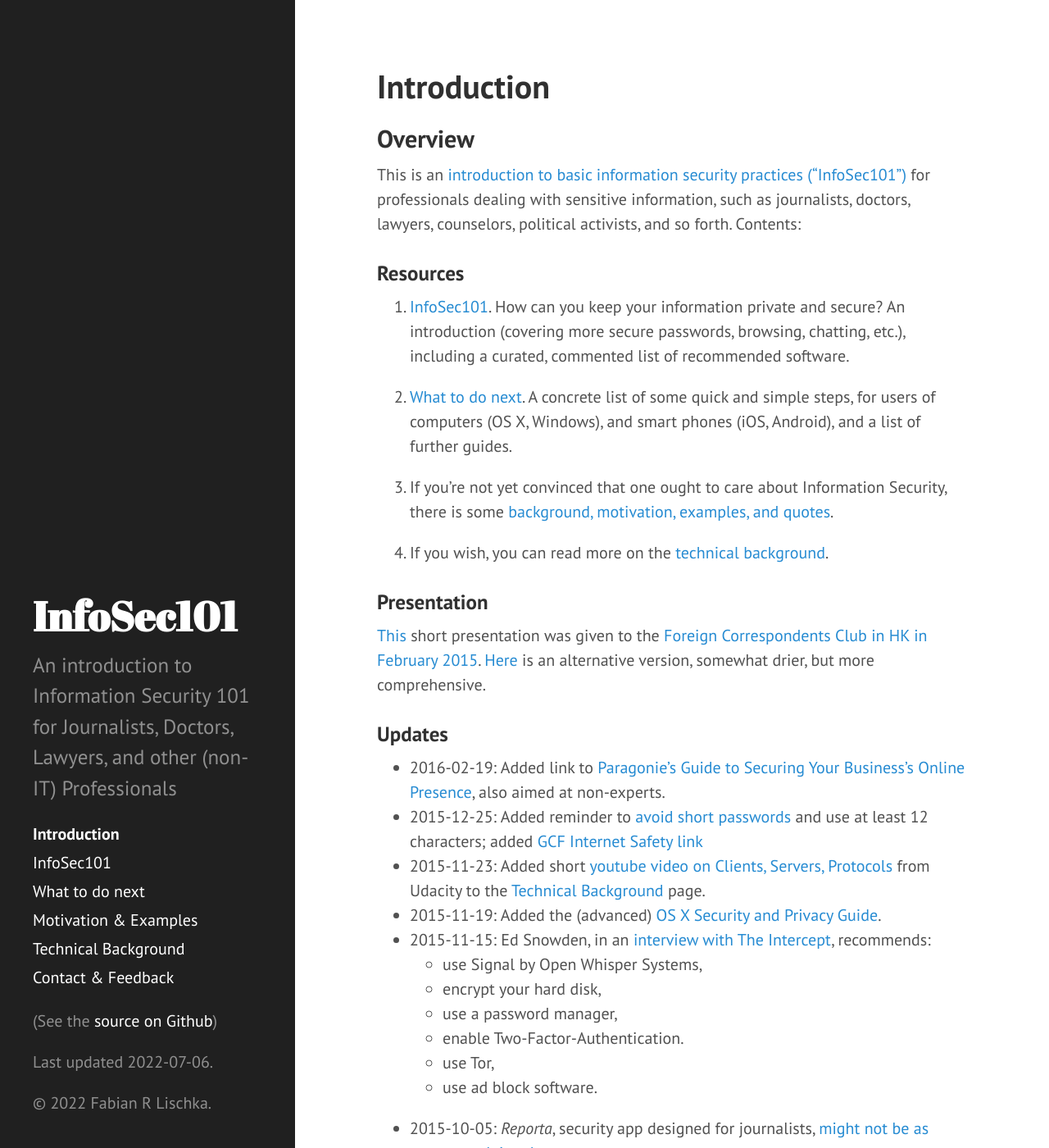
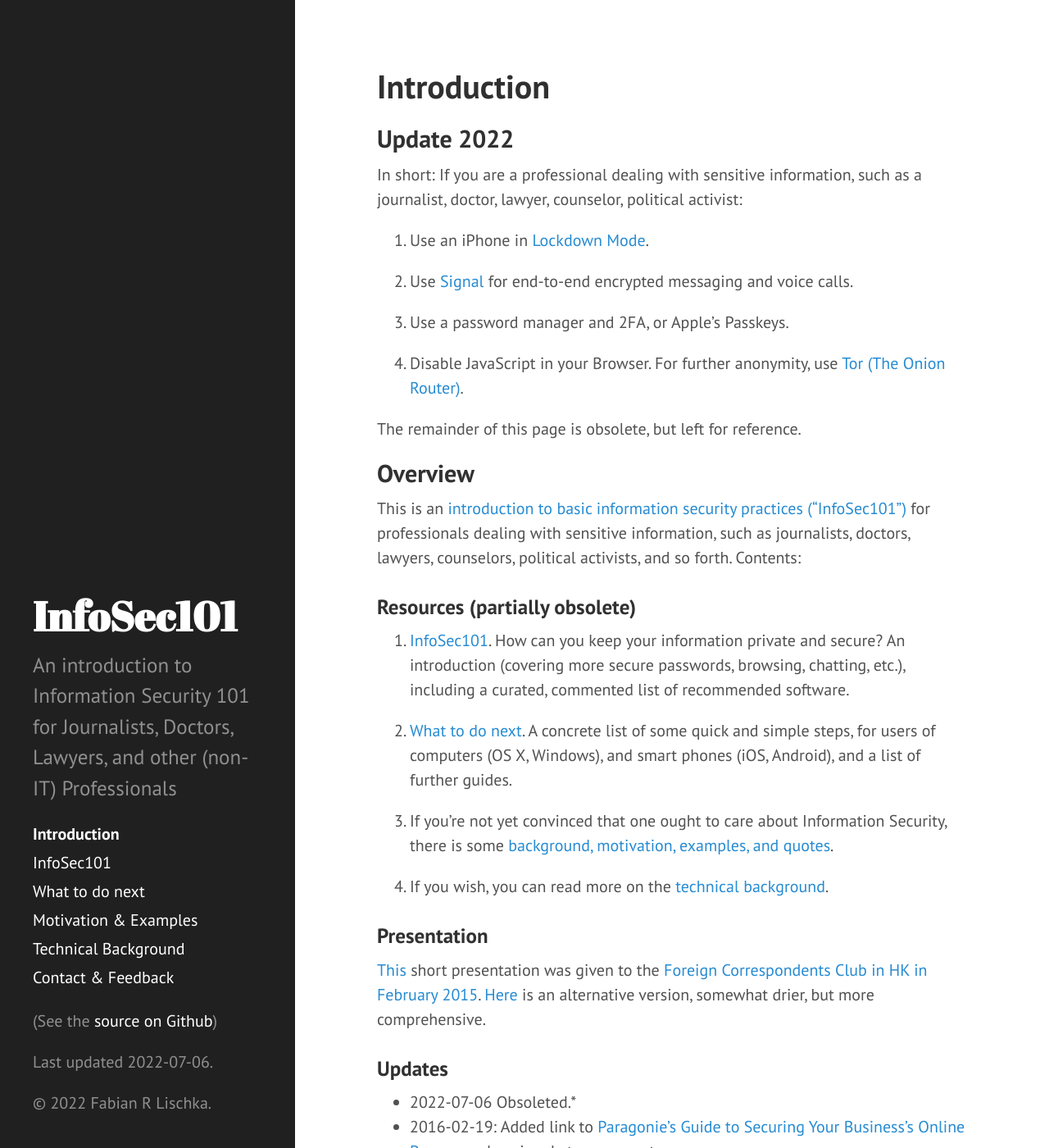
Before and after one commit to fabianlischka/InfoSec101, a Jekyll site: the page built from index.md, in a window 1280 px wide and 1400 px high. Shown: the whole window at 82% size. Built offline with Jekyll 4.4.1, drawn with Linux system fonts in a browser that asks for light colours; Markdown is read by kramdown in place of the engine named in the settings.

Commit message:
update for 2022, obsolete

```diff
--- a/index.md
+++ b/index.md
@@ -2,13 +2,27 @@
 layout: page
 title: Introduction
 ---
+
+## Update 2022
+
+In short: If you are a professional dealing with sensitive information, such as a journalist, doctor, lawyer, counselor, political activist:
+
+1. Use an iPhone in [Lockdown Mode](https://www.apple.com/newsroom/2022/07/apple-expands-commitment-to-protect-users-from-mercenary-spyware/).
+
+2. Use [Signal](https://www.signal.org) for end-to-end encrypted messaging and voice calls.
+
+3. Use a password manager and 2FA, or Apple's Passkeys.
+
+4. Disable JavaScript in your Browser. For further anonymity, use [Tor (The Onion Router)](https://www.torproject.org).
+
+The remainder of this page is obsolete, but left for reference.
 
 ## Overview
 
 This is an [introduction to basic information security practices ("InfoSec101")](p1-InfoSec101) for professionals dealing with sensitive information, such as journalists, doctors, lawyers, counselors, political activists, and so forth. Contents:
 
 
-### Resources
+### Resources (partially obsolete)
 
 1. [InfoSec101](p1-InfoSec101). How can you keep your information private and secure? An introduction (covering more secure passwords, browsing, chatting, etc.), including a curated, commented list of recommended software.
 
@@ -24,6 +38,7 @@ This is an [introduction to basic information security practices ("InfoSec101")]
 
 ### Updates
 
+* 2022-07-06 Obsoleted.*
 * 2016-02-19: Added link to [Paragonie's Guide to Securing Your Business's Online Presence](https://paragonie.com/blog/2015/06/guide-securing-your-business-s-online-presence-for-non-experts), also aimed at non-experts.
 * 2015-12-25: Added reminder to [avoid short passwords](https://blog.codinghorror.com/your-password-is-too-damn-short/) and use at least 12 characters; added [GCF Internet Safety link](http://www.gcflearnfree.org/internetsafety)
 * 2015-11-23: Added short [youtube video on Clients, Servers, Protocols](https://www.youtube.com/watch?v=gE5WUbmb6Cc) from Udacity to the [Technical Background](p4-TechnicalBackground) page.
```
Also changed, not shown: p1-InfoSec101.md (+3 -0 lines), p2-WhatToDoNext.md (+5 -0 lines), p4-TechnicalBackground.md (+0 -5 lines).
